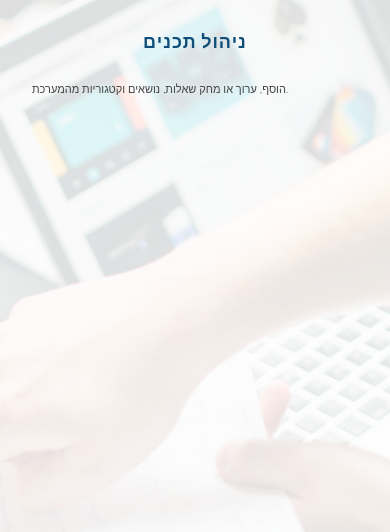
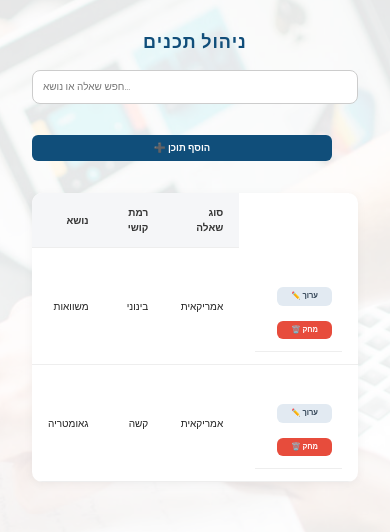
Before and after one commit to MishkaSid/FinalProject, a React (Vite) app: page /manager/manageContent in a window 390 px wide. Shown: the part 217-749 px from the top of the page. Built offline with nearby package versions, Linux system fonts and the light colour scheme.

Commit message:
adding page and style changes
adding the manage content page, and css changes for adminPage module

```diff
--- a/src/pages/manager/adminPage.module.css
+++ b/src/pages/manager/adminPage.module.css
@@ -16,14 +16,13 @@
   left: 0;
   right: 0;
   bottom: 0;
-  background-image: url('../../images/managerBackground.jpg'); /* Replace with actual image path */
+  background-image: url('../../images/managerBackground.jpg');
   background-size: cover;
   background-position: center;
   background-attachment: fixed;
   z-index: -2;
 }
 
-/* Optional dark overlay for contrast */
 .adminPage::after {
   content: "";
   position: fixed;
@@ -31,7 +30,7 @@
   left: 0;
   right: 0;
   bottom: 0;
-  background-color: rgba(255, 255, 255, 0.8);
+  background-color: rgba(255, 255, 255, 0.85);
   z-index: -1;
 }
 
@@ -51,17 +50,98 @@
 }
 
 input[type="file"] {
-  padding: 3em;
+  padding: 1em;
   border: 2px solid #ccc;
-  border-radius: 4px;
-  font-size: 2rem;
+  border-radius: 6px;
+  font-size: 1.2rem;
   cursor: pointer;
   max-width: 50%;
-  background-color: rgba(255, 255, 255, 0.8);
+  background-color: rgba(255, 255, 255, 0.9);
 }
 
 input[type="file"]:hover {
   border-color: var(--clr-blue-2);
+}
+
+.searchInput {
+  padding: 10px;
+  font-size: 1rem;
+  width: 100%;
+  max-width: 400px;
+  margin-bottom: 16px;
+  border-radius: 8px;
+  border: 1px solid #ccc;
+}
+
+/* Add Button */
+.addButton {
+  background-color: var(--clr-blue-2);
+  color: white;
+  padding: 8px 14px;
+  border: none;
+  border-radius: 6px;
+  margin-bottom: 20px;
+  cursor: pointer;
+  font-size: 0.95rem;
+  transition: background-color 0.3s ease;
+}
+
+.addButton:hover {
+  background-color: #1e63d5;
+}
+
+/* Table */
+.table {
+  width: 100%;
+  border-collapse: collapse;
+  margin-top: 12px;
+  background-color: white;
+  border-radius: 10px;
+  overflow: hidden;
+  box-shadow: 0 2px 10px rgba(0,0,0,0.05);
+}
+
+.table th,
+.table td {
+  padding: 12px 16px;
+  text-align: right;
+  border-bottom: 1px solid #eee;
+}
+
+.table th {
+  background-color: #f5f6f8;
+  font-weight: bold;
+  color: #333;
+}
+
+/* Small general-purpose buttons */
+.actionButton {
+  padding: 6px 10px;
+  font-size: 0.85rem;
+  font-weight: 600;
+  border-radius: 6px;
+  margin-left: 6px;
+  border: none;
+  cursor: pointer;
+  transition: 0.2s ease-in-out;
+}
+
+/* Edit button */
+.editButton {
+  background-color: #e2eaf2;
+  color: #2c3e50;
+}
+.editButton:hover {
+  background-color: #c9d9e8;
+}
+
+/* Delete button */
+.deleteButton {
+  background-color: #e74c3c;
+  color: white;
+}
+.deleteButton:hover {
+  background-color: #c0392b;
 }
 
 @media (max-width: 768px) {
@@ -72,4 +152,9 @@ input[type="file"]:hover {
   .pageDescription {
     font-size: 1.1rem;
   }
+
+  .actionButton {
+    font-size: 0.75rem;
+    padding: 5px 8px;
+  }
 }
--- a/src/pages/manager/manageContent/ManageContent.jsx
+++ b/src/pages/manager/manageContent/ManageContent.jsx
@@ -1,15 +1,62 @@
-
-import React from "react";
+import React, { useState } from "react";
 import styles from "../adminPage.module.css";
 
+const mockData = [
+  { id: 1, topic: "משוואות", level: "בינוני", type: "אמריקאית" },
+  { id: 2, topic: "גאומטריה", level: "קשה", type: "אמריקאית" },
+];
+
 export default function ManageContent() {
+  const [search, setSearch] = useState("");
+
+  const filtered = mockData.filter((item) => item.topic.includes(search));
+
   return (
     <div className={styles.adminPage}>
       <h1 className={styles.pageTitle}>ניהול תכנים</h1>
-      <p className={styles.pageDescription}>
-        הוסף, ערוך או מחק שאלות, נושאים וקטגוריות מהמערכת.
-      </p>
-      {/* Future: Add tabs, content filters, and editor modals */}
+
+      <input
+        type="text"
+        className={styles.searchInput}
+        placeholder="חפש שאלה או נושא..."
+        value={search}
+        onChange={(e) => setSearch(e.target.value)}
+      />
+
+      <button className={styles.addButton}>➕ הוסף תוכן</button>
+
+      <table className={styles.table}>
+        <thead>
+          <tr>
+            <th>נושא</th>
+            <th>רמת קושי</th>
+            <th>סוג שאלה</th>
+          </tr>
+        </thead>
+        <tbody>
+          {filtered.map((item) => (
+            <tr key={item.id}>
+              <td>{item.topic}</td>
+              <td>{item.level}</td>
+              <td>{item.type}</td>
+              <td>
+                <td>
+                  <button
+                    className={`${styles.actionButton} ${styles.editButton}`}
+                  >
+                    ✏️ ערוך
+                  </button>
+                  <button
+                    className={`${styles.actionButton} ${styles.deleteButton}`}
+                  >
+                    🗑️ מחק
+                  </button>
+                </td>
+              </td>
+            </tr>
+          ))}
+        </tbody>
+      </table>
     </div>
   );
 }
```
Also changed, not shown: src/pages/manager/adminPage.module (1).css (added, +54 -0 lines).
